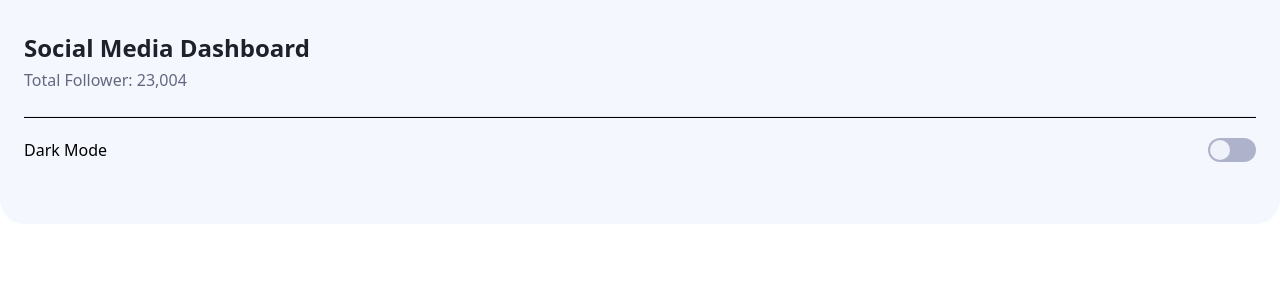
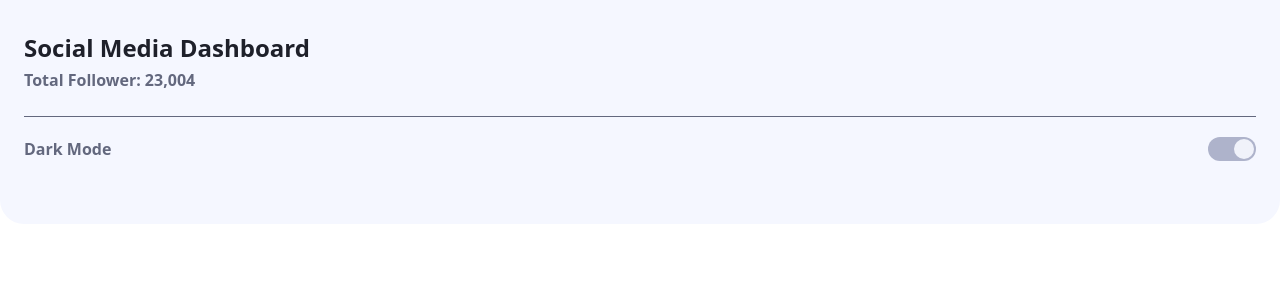
Before and after one commit to Rubenbot07/Dashboard-tailwind-react, a React app: page / in a window 1280 px wide. Shown: the top 300 px of the page. Built offline with nearby package versions, Linux system fonts and the light colour scheme; the HTML template or start-up script is replaced by a standard one.

Commit message:
dark mode config, styles and logic, on color text of followers and dark mode text and change in switch position ligh on right dark on left

```diff
--- a/src/Header.jsx
+++ b/src/Header.jsx
@@ -1,15 +1,31 @@
+import { useState, useEffect } from 'react'
+
 export const Header = () => {
+  const [darkMode, setDarkMode] = useState(false)
+
+  const handleClick = () => {
+    setDarkMode(!darkMode)
+  }
+
+  useEffect(() => {
+    if (darkMode) {
+      document.documentElement.classList.add('dark')
+    } else {
+      document.documentElement.classList.remove('dark')
+    }
+  }, [darkMode])
+
   return (
-    <header className='bg-Very-Pale-Blue h-56 rounded-b-3xl pt-8 px-6'>
-      <h1 className='text-Very-Dark-Blue text-2xl font-bold mb-1'>Social Media Dashboard</h1>
-      <p className='text-Dark-Grayish-Blue font-boldp mb-6'>Total Follower: 23,004</p>
-      <hr className='bg-black h-[1.5px] mb-5' />
+    <header className='bg-Very-Pale-Blue dark:bg-Very-Dark-Blue h-56 rounded-b-3xl pt-8 px-6'>
+      <h1 className='text-Very-Dark-Blue dark:text-Very-Pale-Blue text-2xl font-bold mb-1'>Social Media Dashboard</h1>
+      <p className='text-Dark-Grayish-Blue dark:text-Desaturated-Blue font-bold mb-6'>Total Follower: 23,004</p>
+      <hr className='bg-Dark-Grayish-Blue h-[1px] mb-5 border-none' />
       <div className='flex justify-between'>
-        <p>Dark Mode</p>
+        <p className='text-Dark-Grayish-Blue dark:text-Desaturated-Blue font-bold'>Dark Mode</p>
         <label htmlFor='darkmode' className='bg-Toggle w-12 h-6 rounded-full cursor-pointer p-[2px] relative'>
-          <input id='darkmode' type='checkbox' className='sr-only peer' />
+          <input onClick={handleClick} id='darkmode' type='checkbox' className='sr-only peer' />
           <div className='w-full h-full rounded-full cursor-pointer absolute top-0 left-0 peer-checked:bg-Toggle-Gradient' />
-          <div className='w-5 h-5 bg-Light-Grayish-Blue rounded-full peer-checked:translate-x-6  peer-checked:bg-Very-Dark-Blue transition-all' />
+          <div className='w-5 h-5 bg-Light-Grayish-Blue rounded-full translate-x-6 peer-checked:translate-x-0  peer-checked:bg-Very-Dark-Blue transition-all' />
         </label>
       </div>
     </header>
--- a/tailwind.config.js
+++ b/tailwind.config.js
@@ -1,5 +1,6 @@
 /** @type {import('tailwindcss').Config} */
 export default {
+  darkMode: 'class',
   content: [
     './index.html',
     './src/**/*.{js,ts,jsx,tsx}'
```
